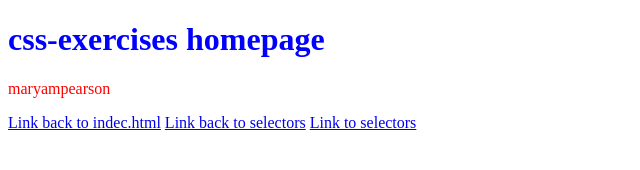
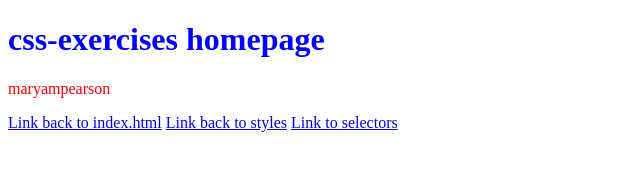
Before and after one commit to maryampearson/maryampearson.github.io, a plain HTML site: page css-exercises/index.html in a window 1280 px wide. Shown: the full height of the page, 0-640 px from the left. Drawn offline with Linux system fonts and the light colour scheme.

Commit message:
Update index.html

```diff
--- a/css-exercises/index.html
+++ b/css-exercises/index.html
@@ -12,8 +12,8 @@
     <p>maryampearson</p>
 
 
-    <a href="https://maryampearson.github.io/index.html">Link back to indec.html</a>
-    <a href="https://maryampearson.github.io/css-exercises/styles.css">Link back to selectors</a>
+    <a href="https://maryampearson.github.io/index.html">Link back to index.html</a>
+    <a href="https://maryampearson.github.io/css-exercises/styles.css">Link back to styles</a>
     <a href="https://maryampearson.github.io/css-exercises/selectors.html">Link to selectors</a>
 
 
```
